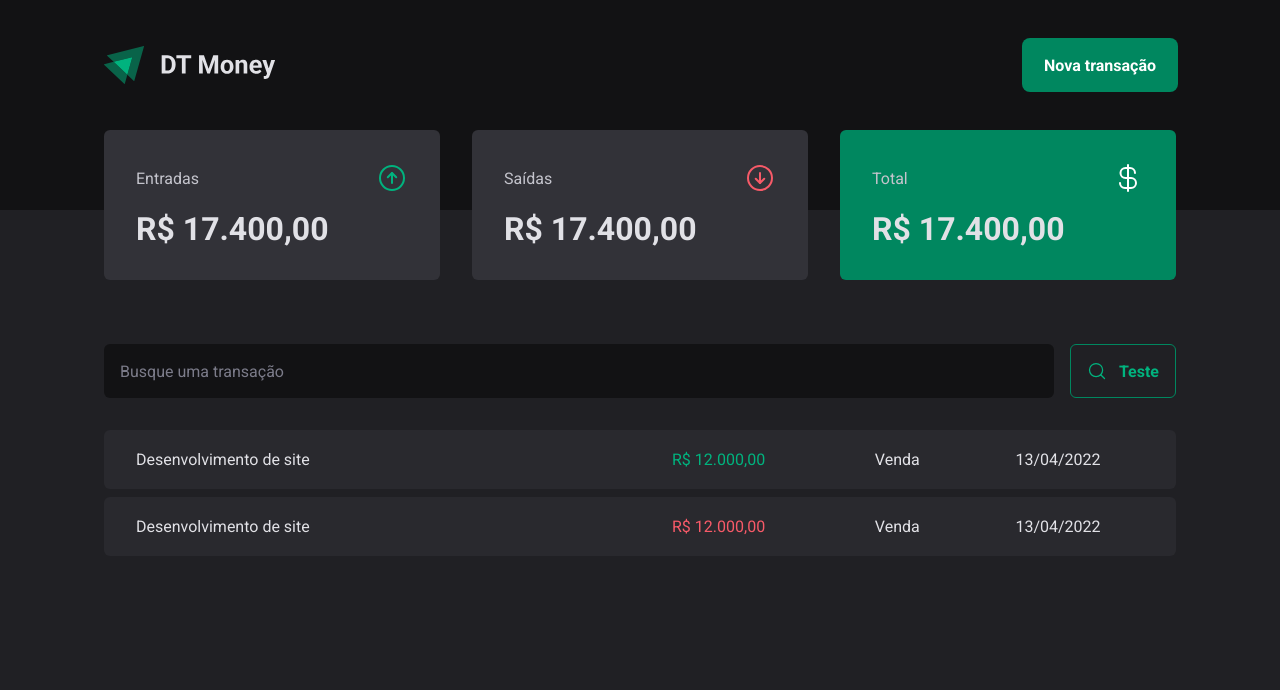
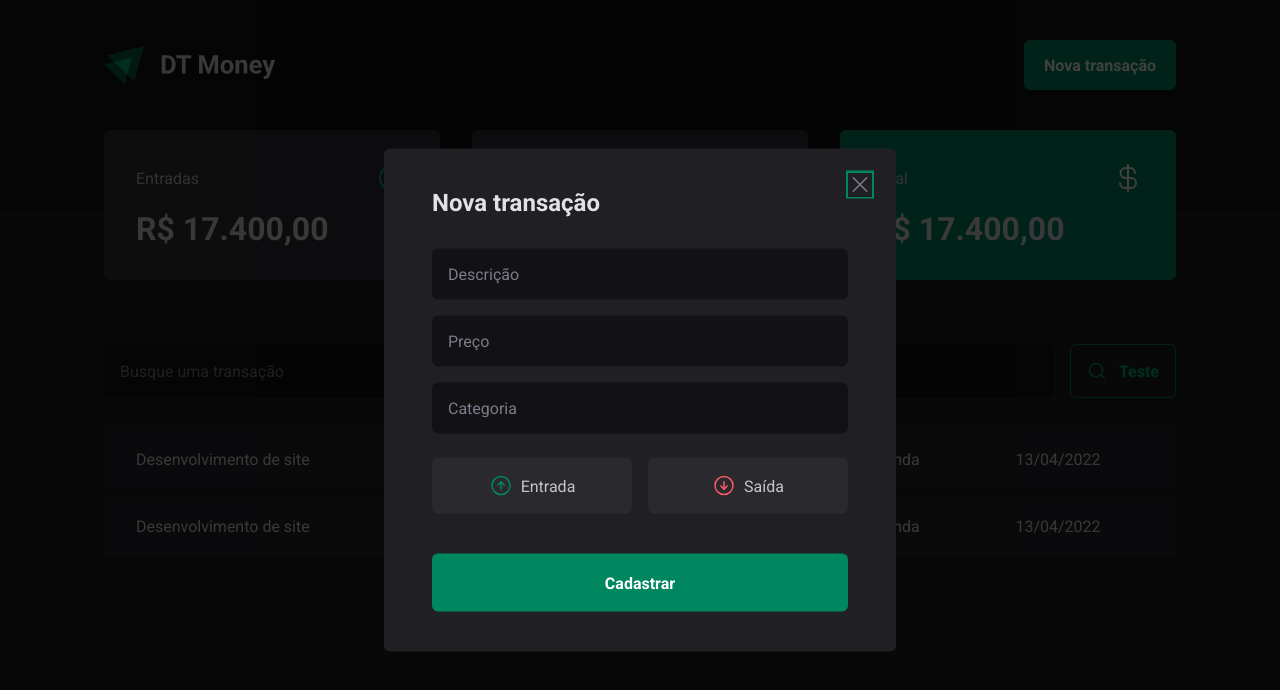
Before and after one commit to MatheusPires99/dt-money, a React (Vite) app: page / in a window 1280 px wide. Both pictures are taken after a click on the button "Nova transação". Shown: the top 690 px of the page. Built offline with nearby package versions, Linux system fonts and the light colour scheme.

Commit message:
feat: Create TransactionsModal component

```diff
--- a/package.json
+++ b/package.json
@@ -9,6 +9,8 @@
     "preview": "vite preview"
   },
   "dependencies": {
+    "@radix-ui/react-dialog": "^1.0.0",
+    "@radix-ui/react-radio-group": "^1.0.0",
     "phosphor-react": "^1.4.1",
     "react": "^18.2.0",
     "react-dom": "^18.2.0",
--- a/src/components/header/index.tsx
+++ b/src/components/header/index.tsx
@@ -1,4 +1,7 @@
+import * as Dialog from "@radix-ui/react-dialog";
+
 import dtMoneyLogo from "../../assets/dt-money-logo.svg";
+import { NewTranscationModal } from "../new-transaction-modal";
 import { HeaderContainer, HeaderContent, NewTranscationButton } from "./styles";
 
 export const Header = () => {
@@ -6,7 +9,14 @@
     <HeaderContainer>
       <HeaderContent>
         <img src={dtMoneyLogo} alt="" />
-        <NewTranscationButton>Nova transação</NewTranscationButton>
+
+        <Dialog.Root>
+          <Dialog.Trigger asChild>
+            <NewTranscationButton>Nova transação</NewTranscationButton>
+          </Dialog.Trigger>
+
+          <NewTranscationModal />
+        </Dialog.Root>
       </HeaderContent>
     </HeaderContainer>
   );
--- /dev/null
+++ b/src/components/new-transaction-modal/index.tsx
@@ -0,0 +1,45 @@
+import * as Dialog from "@radix-ui/react-dialog";
+import { ArrowCircleDown, ArrowCircleUp, X } from "phosphor-react";
+
+import {
+  CloseButton,
+  Content,
+  Overlay,
+  TransactionType,
+  TransactionTypeButton,
+} from "./styles";
+
+export const NewTranscationModal = () => {
+  return (
+    <Dialog.Portal>
+      <Overlay />
+
+      <Content>
+        <Dialog.Title>Nova transação</Dialog.Title>
+
+        <CloseButton>
+          <X size={24} />
+        </CloseButton>
+
+        <form>
+          <input type="text" placeholder="Descrição" required />
+          <input type="number" placeholder="Preço" required />
+          <input type="text" placeholder="Categoria" required />
+
+          <TransactionType>
+            <TransactionTypeButton value="income" variant="income">
+              <ArrowCircleUp size={24} />
+              Entrada
+            </TransactionTypeButton>
+            <TransactionTypeButton value="outcome" variant="outcome">
+              <ArrowCircleDown size={24} />
+              Saída
+            </TransactionTypeButton>
+          </TransactionType>
+
+          <button type="submit">Cadastrar</button>
+        </form>
+      </Content>
+    </Dialog.Portal>
+  );
+};
--- /dev/null
+++ b/src/components/new-transaction-modal/styles.ts
@@ -0,0 +1,117 @@
+import * as Dialog from "@radix-ui/react-dialog";
+import * as RadioGroup from "@radix-ui/react-radio-group";
+import styled from "styled-components";
+
+export const Overlay = styled(Dialog.Overlay)`
+  position: fixed;
+  width: 100vw;
+  height: 100vh;
+  inset: 0;
+  background: rgba(0, 0, 0, 0.75);
+`;
+
+export const CloseButton = styled(Dialog.Close)`
+  position: absolute;
+  top: 1.5rem;
+  right: 1.5rem;
+  border: 0;
+  background: transparent;
+  line-height: 0;
+  cursor: pointer;
+  color: ${({ theme }) => theme["gray-500"]};
+`;
+
+export const Content = styled(Dialog.Content)`
+  min-width: 32rem;
+  border-radius: 6px;
+  padding: 2.5rem 3rem;
+  background-color: ${({ theme }) => theme["gray-800"]};
+
+  position: fixed;
+  top: 50%;
+  left: 50%;
+  transform: translate(-50%, -50%);
+
+  form {
+    margin-top: 2rem;
+
+    display: flex;
+    flex-direction: column;
+    gap: 1rem;
+
+    input {
+      border-radius: 6px;
+      border: 0;
+      background-color: ${({ theme }) => theme["gray-900"]};
+      color: ${({ theme }) => theme["gray-300"]};
+      padding: 1rem;
+
+      &::placeholder {
+        color: ${({ theme }) => theme["gray-500"]};
+      }
+    }
+
+    button[type="submit"] {
+      height: 58px;
+      border: 0;
+      background: ${({ theme }) => theme["green-500"]};
+      color: ${({ theme }) => theme.white};
+      font-weight: bold;
+      padding: 0 1.25rem;
+      border-radius: 6px;
+      margin-top: 1.5rem;
+      cursor: pointer;
+
+      &:hover {
+        transition: background-color 0.2s;
+        background: ${({ theme }) => theme["green-700"]};
+      }
+    }
+  }
+`;
+
+export const TransactionType = styled(RadioGroup.Root)`
+  display: grid;
+  grid-template-columns: repeat(2, 1fr);
+  gap: 1rem;
+  margin-top: 0.5rem;
+`;
+
+type TransactionTypeButtonProps = {
+  variant: "income" | "outcome";
+};
+
+export const TransactionTypeButton = styled(
+  RadioGroup.Item,
+)<TransactionTypeButtonProps>`
+  background: ${({ theme }) => theme["gray-700"]};
+  padding: 1rem;
+  display: flex;
+  align-items: center;
+  justify-content: center;
+  gap: 0.5rem;
+  border-radius: 6px;
+  border: 0;
+  cursor: pointer;
+  color: ${({ theme }) => theme["gray-300"]};
+
+  svg {
+    color: ${({ theme, variant }) =>
+      variant === "income" ? theme["green-500"] : theme["red-300"]};
+  }
+
+  &[data-state="checked"] {
+    transition: background-color 0.2s;
+    color: ${({ theme }) => theme.white};
+    background: ${({ theme, variant }) =>
+      variant === "income" ? theme["green-500"] : theme["red-300"]};
+
+    svg {
+      color: ${({ theme }) => theme.white};
+    }
+  }
+
+  &[data-state="unchecked"]:hover {
+    background-color: ${({ theme }) => theme["gray-600"]};
+  }
+`;
```
Also changed, not shown: 1 other file (tests, documents, lock files or other folders).
